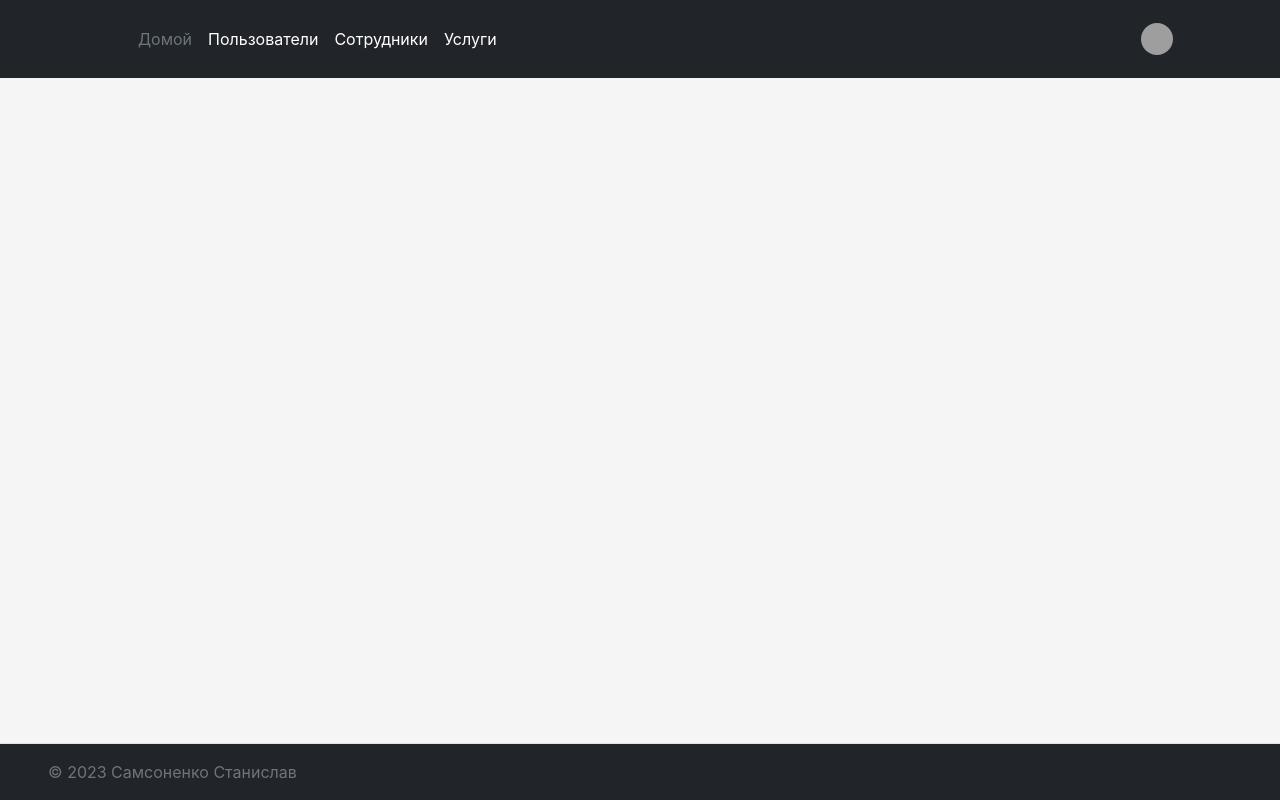
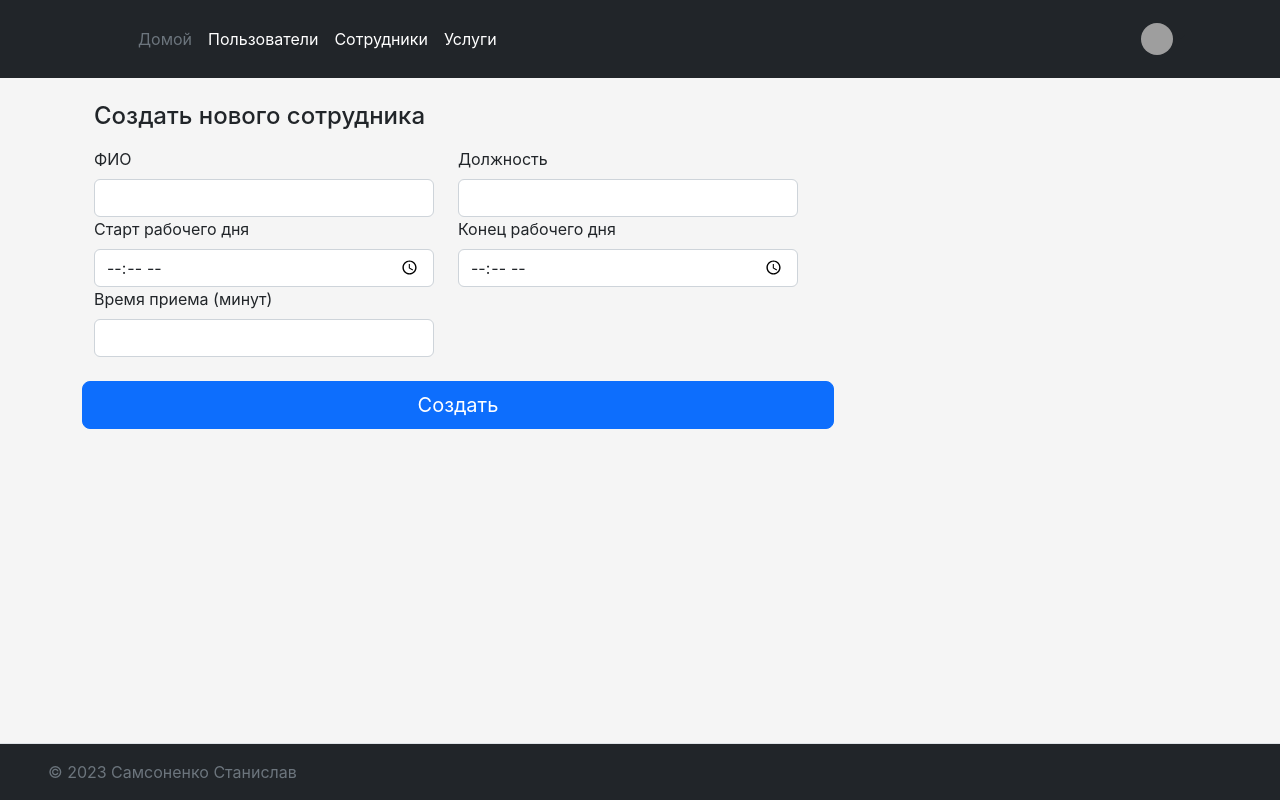
Before and after one commit to Samsonenko-Stanislav/Dental_clinic_coursework, a React (Create React App) app in the folder client/front-end/: page /employee/new in a window 1280 px wide. Built offline with nearby package versions, Linux system fonts and the light colour scheme; grey boxes are pictures that could not be loaded.

Commit message:
Added Employee and User

```diff
--- a/client/front-end/src/App.js
+++ b/client/front-end/src/App.js
@@ -16,6 +16,8 @@ import Goods from './pages/Goods';
 import { UserContextContextProvider } from './UserContext';
 import './App.css';
 import 'bootstrap/dist/css/bootstrap.min.css';
+import AddNewUser from './pages/AddNewUser';
+import AddEmployee from './pages/AddEmployee';
 
 const App = () => {
   return (
@@ -33,7 +35,10 @@ const App = () => {
             <Route path='/appointments' element={<Appointments />} />
             <Route path='/appointments/add' element={<AppointmentsAdd />} />
             <Route path='/employee' element={<Employee />} />
-            <Route path='/user' element={<Users />} /> <Route path='/good' element={<Goods />} />
+            <Route path='/employee/new' element={<AddEmployee />} />
+            <Route path='/user' element={<Users />} />
+            <Route path='/user/new' element={<AddNewUser />} />
+            <Route path='/good' element={<Goods />} />
           </Routes>
         </div>
         <Footer />
--- /dev/null
+++ b/client/front-end/src/pages/AddEmployee.js
@@ -0,0 +1,61 @@
+import React from 'react';
+
+const AddEmployee = () => {
+
+  const handleSubmit = (event) => {
+    event.preventDefault();
+
+    // Perform form submission logic here
+  };
+
+  return (
+    <div className="container">
+      <div className="col-md-7 col-lg-8">
+        <h4 className="mb-3">Создать нового сотрудника</h4>
+        <form onSubmit={handleSubmit}>
+          <div className="row">
+            <div className="row col-12">
+              <div className="col-6">
+                <label htmlFor="fullName" className="form-label">
+                  ФИО
+                </label>
+                <input type="text" name="fullName" className="form-control" required id="fullName" />
+              </div>
+              <div className="col-6">
+                <label htmlFor="jobTitle" className="form-label">
+                  Должность
+                </label>
+                <input type="text" name="jobTitle" className="form-control" required id="jobTitle" />
+              </div>
+            </div>
+            <div className="row col-12">
+              <div className="col-6">
+                <label htmlFor="workStart" className="form-label">
+                  Старт рабочего дня
+                </label>
+                <input type="time" name="workStart" className="form-control" required id="workStart" />
+              </div>
+              <div className="col-6">
+                <label htmlFor="workEnd" className="form-label">
+                  Конец рабочего дня
+                </label>
+                <input type="time" name="workEnd" className="form-control" required id="workEnd" />
+              </div>
+              <div className="col-6">
+                <label htmlFor="durationApp" className="form-label">
+                  Время приема (минут)
+                </label>
+                <input type="text" name="durationApp" className="form-control" required id="durationApp" />
+              </div>
+            </div>
+            <button className="w-100 btn btn-primary btn-lg my-4" type="submit">
+              Создать
+            </button>
+          </div>
+        </form>
+      </div>
+    </div>
+  );
+}
+
+export default AddEmployee;
--- /dev/null
+++ b/client/front-end/src/pages/AddNewUser.js
@@ -0,0 +1,137 @@
+import React, { memo, useState } from 'react';
+
+const AddNewUser = () => {
+  const [isAdmin, setIsAdmin] = useState(false);
+  const [isDoctor, setIsDoctor] = useState(false);
+  const [isUser, setIsUser] = useState(false);
+
+  const handleAdminChange = (event) => {
+    setIsAdmin(event.target.checked);
+  };
+
+  const handleDoctorChange = (event) => {
+    setIsDoctor(event.target.checked);
+  };
+
+  const handleUserChange = (event) => {
+    setIsUser(event.target.checked);
+  };
+
+  const handleSubmit = (event) => {
+    event.preventDefault();
+
+    // Perform form submission logic here
+  };
+
+  return (
+    <div className='container'>
+      <div className='col-md-7 col-lg-8'>
+        <h4 className='mb-3'>Создать нового пользователя</h4>
+        <form onSubmit={handleSubmit}>
+          <div className='row'>
+            <div className='row col-12'>
+              <div className='col-6'>
+                <label htmlFor='username' className='form-label'>
+                  Логин
+                </label>
+                <input type='text' name='username' className='form-control' id='username' required />
+              </div>
+              <div className='col-6'>
+                <label htmlFor='password' className='form-label'>
+                  Пароль
+                </label>
+                <input type='password' name='password' className='form-control' id='password' required />
+              </div>
+            </div>
+            <div className='col'>
+              <div className='col-md-5'>
+                <input type='checkbox' name='ADMIN' id='ADMIN' checked={isAdmin} onChange={handleAdminChange} />
+                <label htmlFor='ADMIN' className='form-label'>
+                  Администратор (ADMIN)
+                </label>
+              </div>
+              <div className='col-md-5'>
+                <input type='checkbox' name='DOCTOR' id='DOCTOR' checked={isDoctor} onChange={handleDoctorChange} />
+                <label htmlFor='DOCTOR' className='form-label'>
+                  Врач (DOCTOR)
+                </label>
+              </div>
+              <div className='col-md-5'>
+                <input type='checkbox' name='USER' id='USER' checked={isUser} onChange={handleUserChange} />
+                <label htmlFor='USER' className='form-label'>
+                  Пациент (USER)
+                </label>
+              </div>
+            </div>
+          </div>
+          <div className='row col-12' id='forNotAdmin'>
+            {isDoctor && (
+              <div className='col-6'>
+                <label htmlFor='fullName' className='form-label'>
+                  ФИО
+                </label>
+                <input type='text' name='fullName' className='form-control' required id='fullName' />
+              </div>
+            )}
+          </div>
+          {isDoctor && (
+            <div id='forEmpl'>
+              <div className='col-6'>
+                <label htmlFor='jobTitle' className='form-label'>
+                  Должность
+                </label>
+                <input type='text' name='jobTitle' className='form-control' required id='jobTitle'  />
+              </div>
+              <div className='row col-12'>
+                <div className='col-6'>
+                  <label htmlFor='workStart' className='form-label'>
+                    Старт рабочего дня
+                  </label>
+                  <input type='time' name='workStart' className='form-control' required id='workStart' />
+                </div>
+                <div className='col-6'>
+                  <label htmlFor='workEnd' className='form-label'>
+                    Конец рабочего дня
+                  </label>
+                  <input type='time' name='workEnd' className='form-control' required id='workEnd' />
+                </div>
+                <div className='col-6'>
+                  <label htmlFor='durationApp' className='form-label'>
+                    Время приема (минут)
+                  </label>
+                  <input type='text' name='durationApp' className='form-control' required id='durationApp' />
+                </div>
+              </div>
+            </div>
+          )}
+          {isUser && (
+            <div id='forUser'>
+              <div className='col-6'>
+                <label htmlFor='email' className='form-label'>
+                  e-mail
+                </label>
+                <input type='email' name='email' className='form-control' id='email' />
+              </div>
+              <div className='row col-12'>
+                <div className='col-6'>
+                  <input type='radio' id='MALE' name='gender' value='MALE' />
+                  <label htmlFor='MALE'>Мужской</label>
+                </div>
+                <div>
+                  <input type='radio' id='FEMALE' name='gender' value='FEMALE' />
+                  <label htmlFor='FEMALE'>Женский</label>
+                </div>
+              </div>
+            </div>
+          )}
+          <button className='w-100 btn btn-primary btn-lg my-2' type='submit'>
+            Создать
+          </button>
+        </form>
+      </div>
+    </div>
+  );
+};
+
+
+export default memo(AddNewUser);
```
